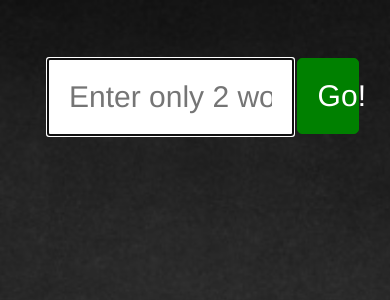
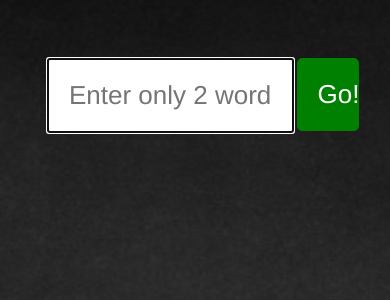
Before and after one commit to harshu729/harshu729.github.io, a PHP site: page /JS/week-2/GiphySearch/index.html in a window 390 px wide. Shown: the top 300 px of the page. Run offline with PHP 8.4, Linux system fonts and the light colour scheme.

Commit message:
Update main.css

```diff
--- a/JS/week-2/GiphySearch/css/main.css
+++ b/JS/week-2/GiphySearch/css/main.css
@@ -66,10 +66,10 @@ body {
 	}
 
 	.container-textinput {
-		font-size: 30px;
+		font-size: 26px;
 	}
 
 	.container-button {
-		font-size: 30px;
+		font-size: 26px;
 	}
 }
```
